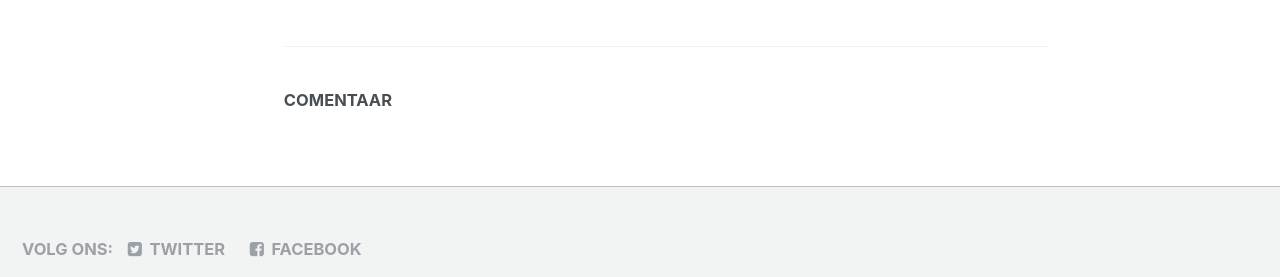
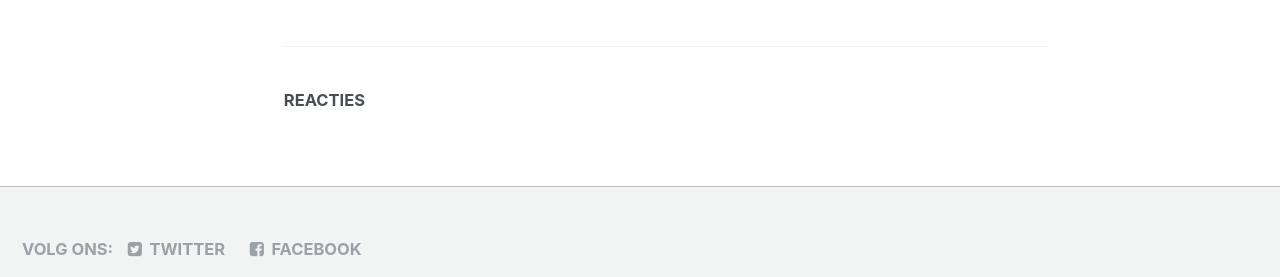
Before and after one commit to wijnandb/rugby-noordwijk, a Jekyll site: the page built from _posts/2016-02-20-Rugby-in-Noordwijk.md, in a window 1280 px wide. Shown: the part 682-959 px from the top of the page. Built offline with Jekyll 4.4.1, drawn with Linux system fonts in a browser that asks for light colours; nearby versions of some CDN libraries; library files that are not in the unit come from our copies.

Commit message:
text aangepast

```diff
--- a/_data/ui-text.yml
+++ b/_data/ui-text.yml
@@ -67,7 +67,7 @@ nl: &DEFAULT_NL
   tags_label                 : "Labels:"
   categories_label           : "Categorieën:"
   date_label                 : "Bijgewerkt:"
-  comments_label             : "Comentaar"
+  comments_label             : "Reacties"
   comments_title             :
   more_label                 : "Lees meer"
   related_label              : "Ook interessant"
```
